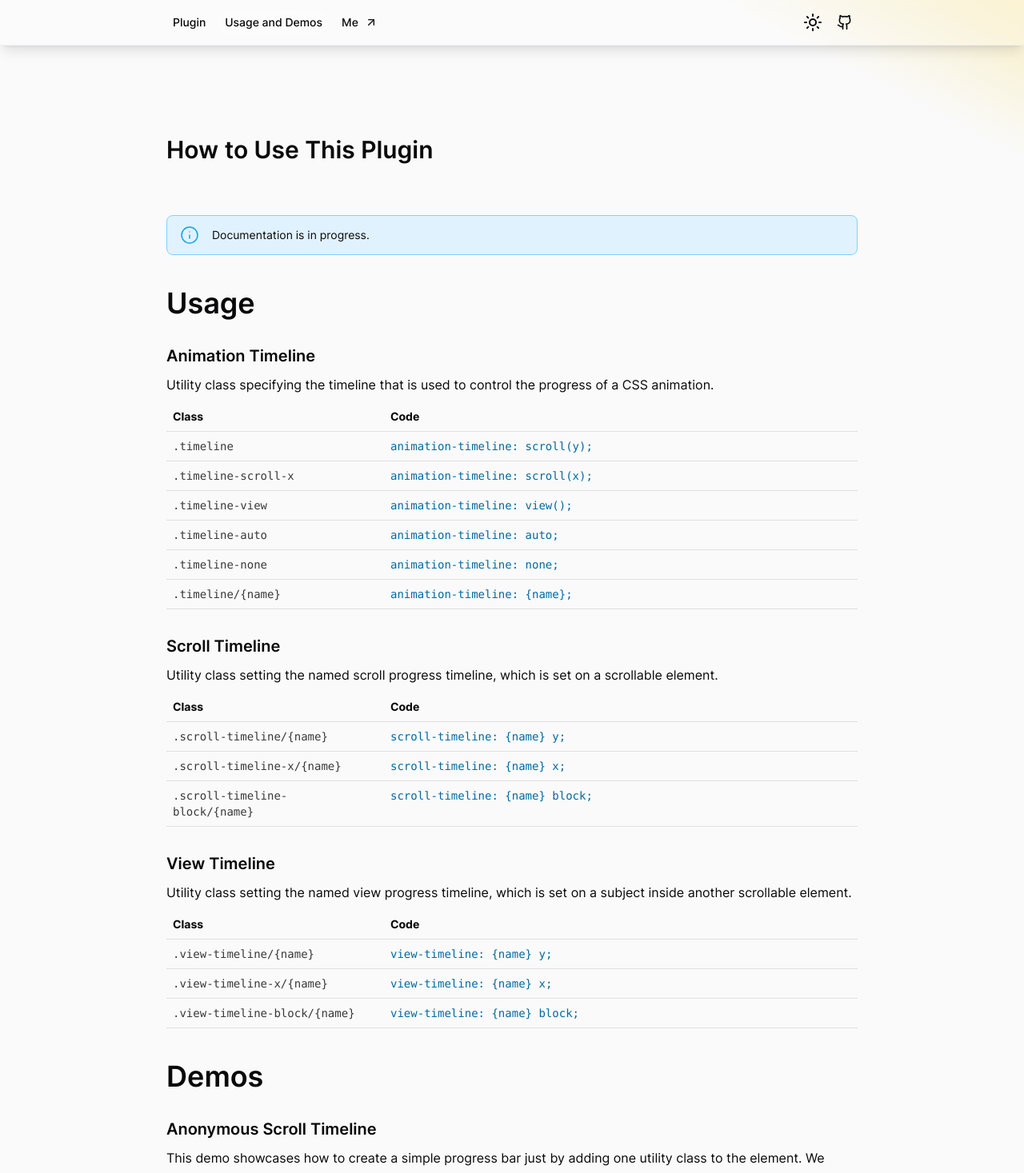
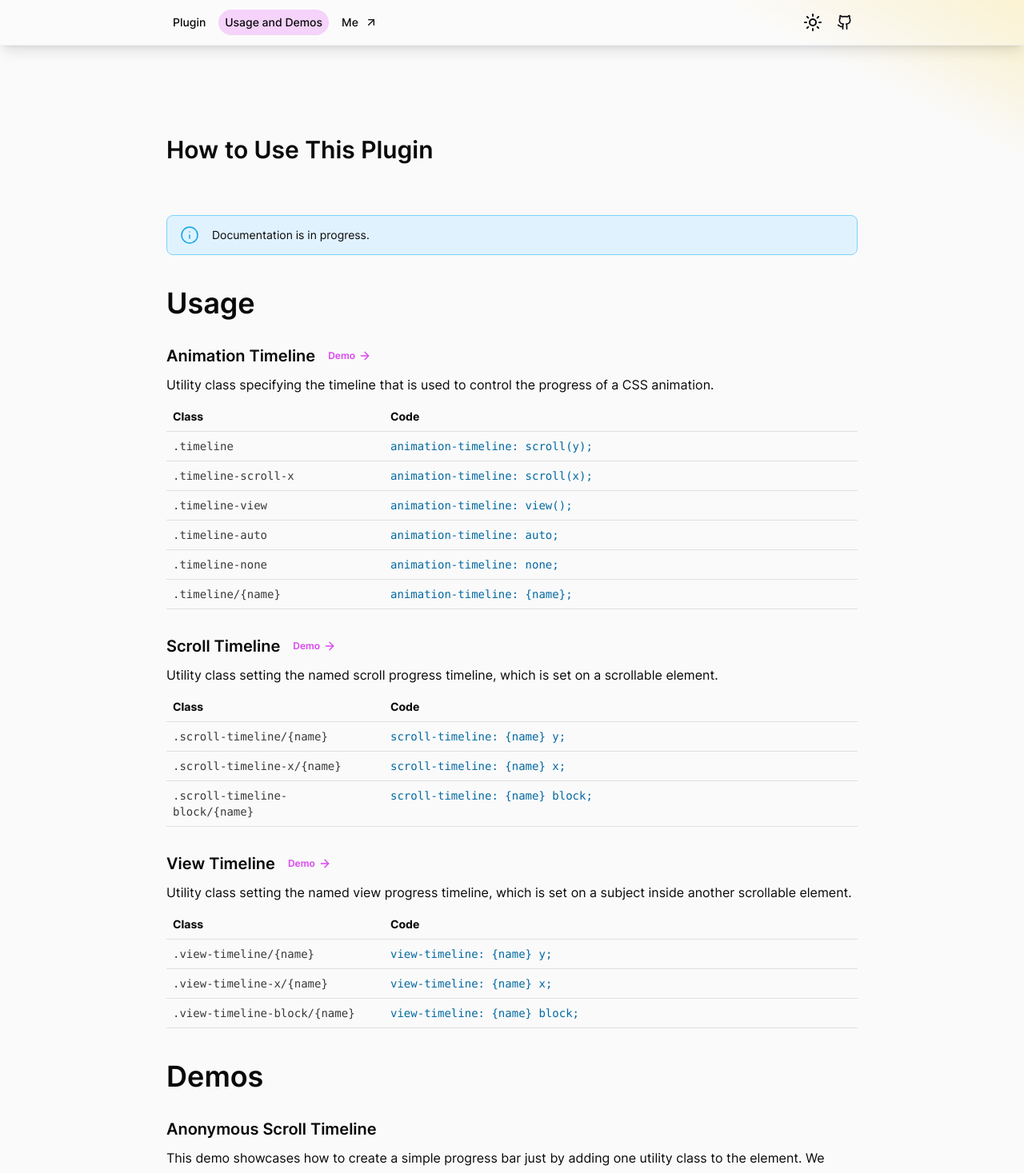
Before and after one commit to adamplesnik/tailwindcss-scroll-driven-animations, a React (Vite) app: page /usage in a window 1280 px wide. Shown: the top 1467 px of the page at 80% size. Built offline with nearby package versions, Linux system fonts and the light colour scheme; what @adam.plesnik/tailwindcss-scroll-driven-animations would draw is missing.

Commit message:
Update demo links, add color to active menu item

```diff
--- a/src/components/HeaderNavAnchor.tsx
+++ b/src/components/HeaderNavAnchor.tsx
@@ -12,8 +12,8 @@ const HeaderNavAnchor = ({
       to={href}
       className={({ isActive }) =>
         'flex items-center justify-center rounded-full px-2 text-sm font-medium transition-colors duration-200 md:min-w-12 ' +
-        'hover:bg-white/40 dark:hover:bg-slate-500/60 ' +
-        (isActive ? 'bg-white/30 dark:bg-slate-500/50 ' : '') +
+        'hover:bg-fuchsia-400/40 dark:hover:bg-slate-500/60 ' +
+        (isActive ? 'bg-fuchsia-400/30 dark:bg-slate-500/50 ' : '') +
         (className != '' ? ` ${className}` : '')
       }
       target={external ? '_blank' : ''}
--- a/src/partials/Animations.tsx
+++ b/src/partials/Animations.tsx
@@ -58,7 +58,7 @@ const Animations = () => {
       >
         {codeExampleTimeline}
       </CodeBlock>
-      <Heading size={3} href="/usage#view-timeline">
+      <Heading size={3} href="/usage#range">
         Scroll and View Timeline
       </Heading>
       <Paragraph>
--- a/src/partials/Nav.tsx
+++ b/src/partials/Nav.tsx
@@ -10,8 +10,8 @@ const Nav = () => {
         dark:border-b-slate-600/50 dark:bg-slate-800/60"
     >
       <div className="flex w-full max-w-screen-lg items-stretch gap-2 px-8 py-2 md:px-16 lg:px-20">
-        <HeaderNavAnchor to="/">Plugin</HeaderNavAnchor>
-        <HeaderNavAnchor to="/usage">
+        <HeaderNavAnchor to="/#plugin">Plugin</HeaderNavAnchor>
+        <HeaderNavAnchor to="/usage#usage">
           <span className="sm:hidden">Usage</span>
           <span className="hidden sm:inline">Usage and Demos</span>
         </HeaderNavAnchor>
--- a/src/partials/Usage.tsx
+++ b/src/partials/Usage.tsx
@@ -26,20 +26,28 @@ const viewTimelineClasses = [
 const Usage = () => {
   return (
     <div>
-      <Heading size={2}>Usage</Heading>
-      <Heading size={3}>Animation Timeline</Heading>
+      <Heading size={2} id="usage">
+        Usage
+      </Heading>
+      <Heading size={3} href="#timeline">
+        Animation Timeline
+      </Heading>
       <Paragraph>
         Utility class specifying the timeline that is used to control the progress of a CSS
         animation.
       </Paragraph>
       <UsageTable items={animationTimelineClasses} />
-      <Heading size={3}>Scroll Timeline</Heading>
+      <Heading size={3} href="#range">
+        Scroll Timeline
+      </Heading>
       <Paragraph>
         Utility class setting the named scroll progress timeline, which is set on a scrollable
         element.
       </Paragraph>
       <UsageTable items={scrollTimelineClasses} />
-      <Heading size={3}>View Timeline</Heading>
+      <Heading size={3} href="#range">
+        View Timeline
+      </Heading>
       <Paragraph>
         Utility class setting the named view progress timeline, which is set on a subject inside
         another scrollable element.
```
